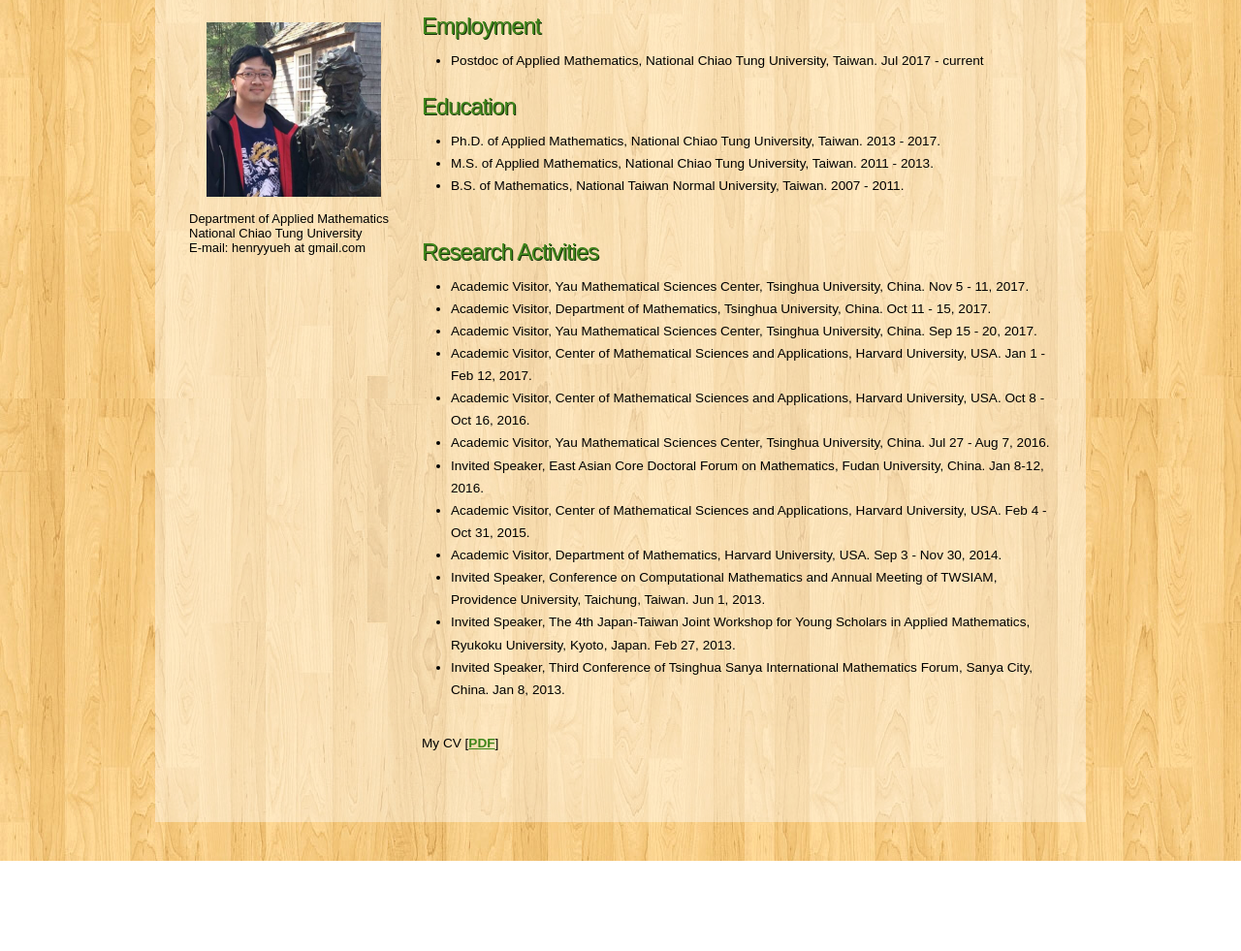
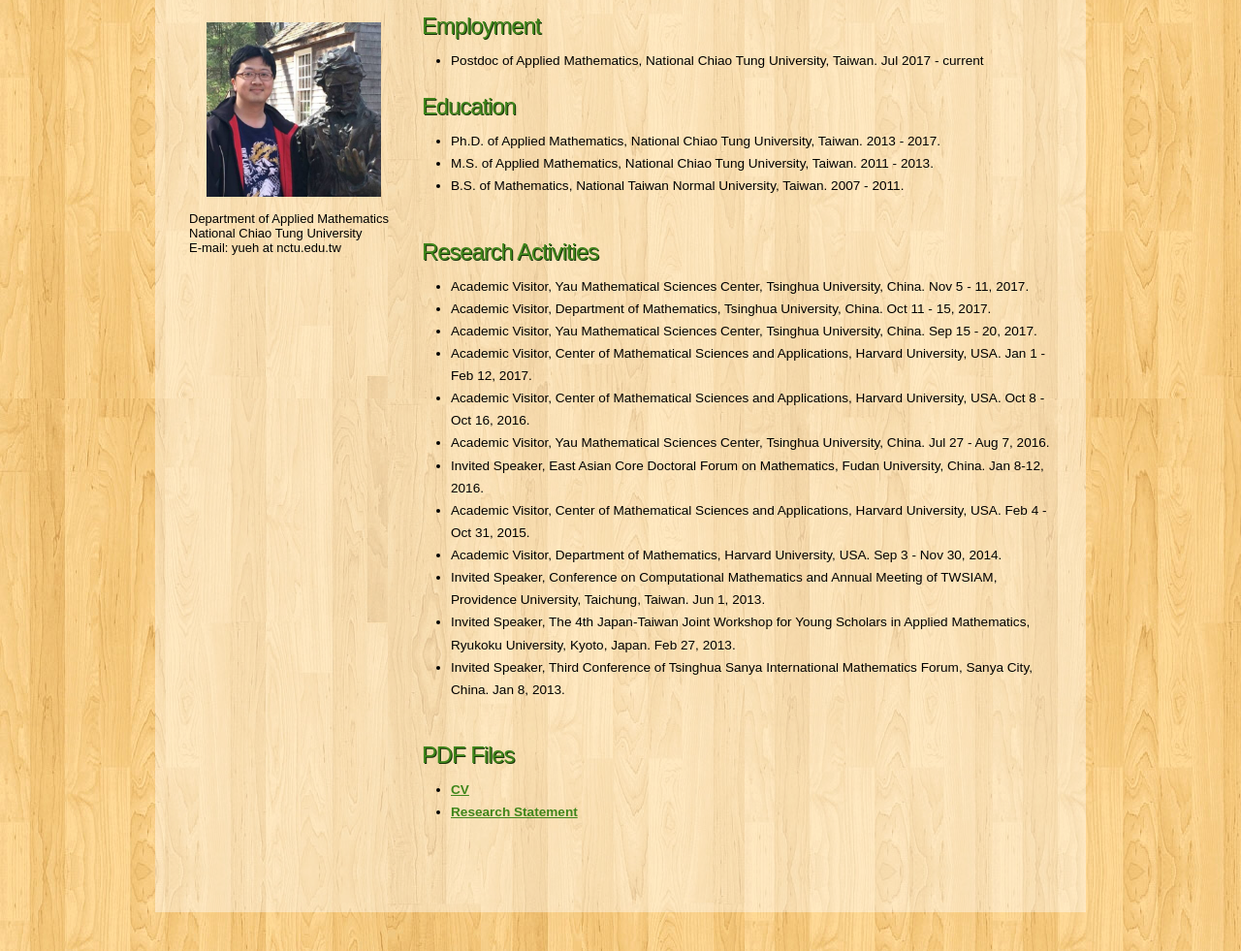
Before and after one commit to mhyueh/mhyueh.github.io, a plain HTML site: page cv.html in a window 1280 px wide. Shown: the part 357-1338 px from the top of the page at 97% size. Before the commit the page ends 1245 px from the top, so only its background shows below. Drawn offline with Linux system fonts and the light colour scheme.

Commit message:
Add files via upload

```diff
--- a/cv.html
+++ b/cv.html
@@ -54,7 +54,7 @@
 <font color=#000000 size=2>
 Department of Applied Mathematics<br>
 National Chiao Tung University<br>
-E-mail: henryyueh at gmail.com
+E-mail: yueh at nctu.edu.tw
 <!--
 <br>
 1001 Ta Hsueh Road, Hsinchu 30010, Taiwan, R.O.C.
@@ -113,8 +113,8 @@ E-mail: henryyueh at gmail.com
       </tr>
 	  <tr>
        <td>Spring 2013</td>
-       <td><a href="https://cos.adm.nctu.edu.tw/Course/CrsOutline/show.asp?Acy=101&Sem=2&CrsNo=1404">Numerical Analysis (II)</a></td>
-	   <td><a href="http://jupiter.math.nctu.edu.tw/~smchang/">Shu-Ming Chang</a></td>
+       <td><a href="https://course.nctu.edu.tw/Course/CrsOutline/show.asp?Acy=101&Sem=2&CrsNo=1409">Numerical Analysis (II)</a></td>
+	   <td><a href="http://jupiter.math.nctu.edu.tw/~sheu/">Yuan-Chung Sheu</a></td>
       </tr>
 
  </table>
@@ -143,9 +143,16 @@ E-mail: henryyueh at gmail.com
 </p>
 
 <p>
-My CV [<a href='CV_Yueh.pdf'>PDF</a>]
+<h1>PDF Files</h1>
+<ul>
+<li>
+<a href="research/[Yueh]_CV.pdf" target="_blank">CV</a>
+</li>
+<li>
+<a href="research/[Yueh]_Research_Statement.pdf" target="_blank">Research Statement</a>
+</li>
+</ul>
 </p>
-
 		</div><!--close content_item-->
 
 	  </div><!--close content-->
```
